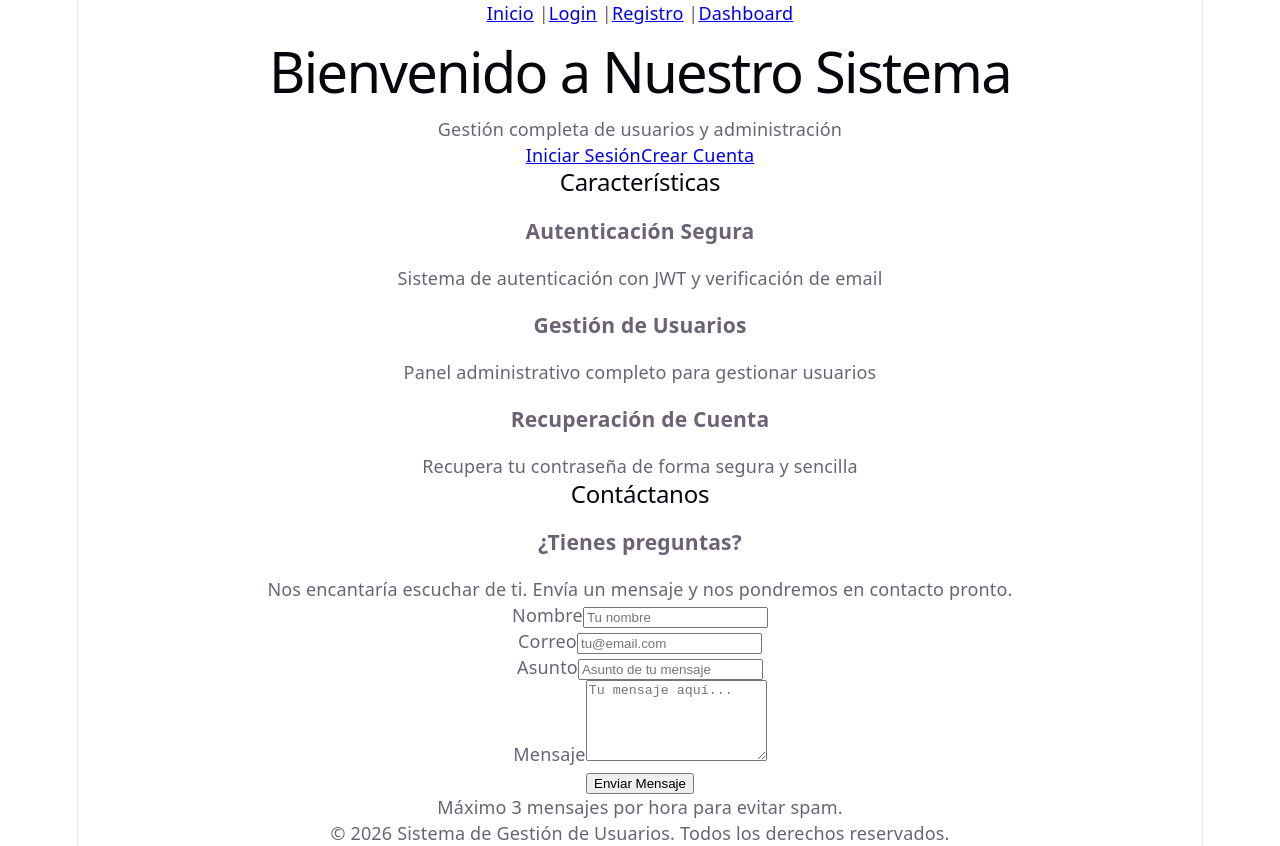
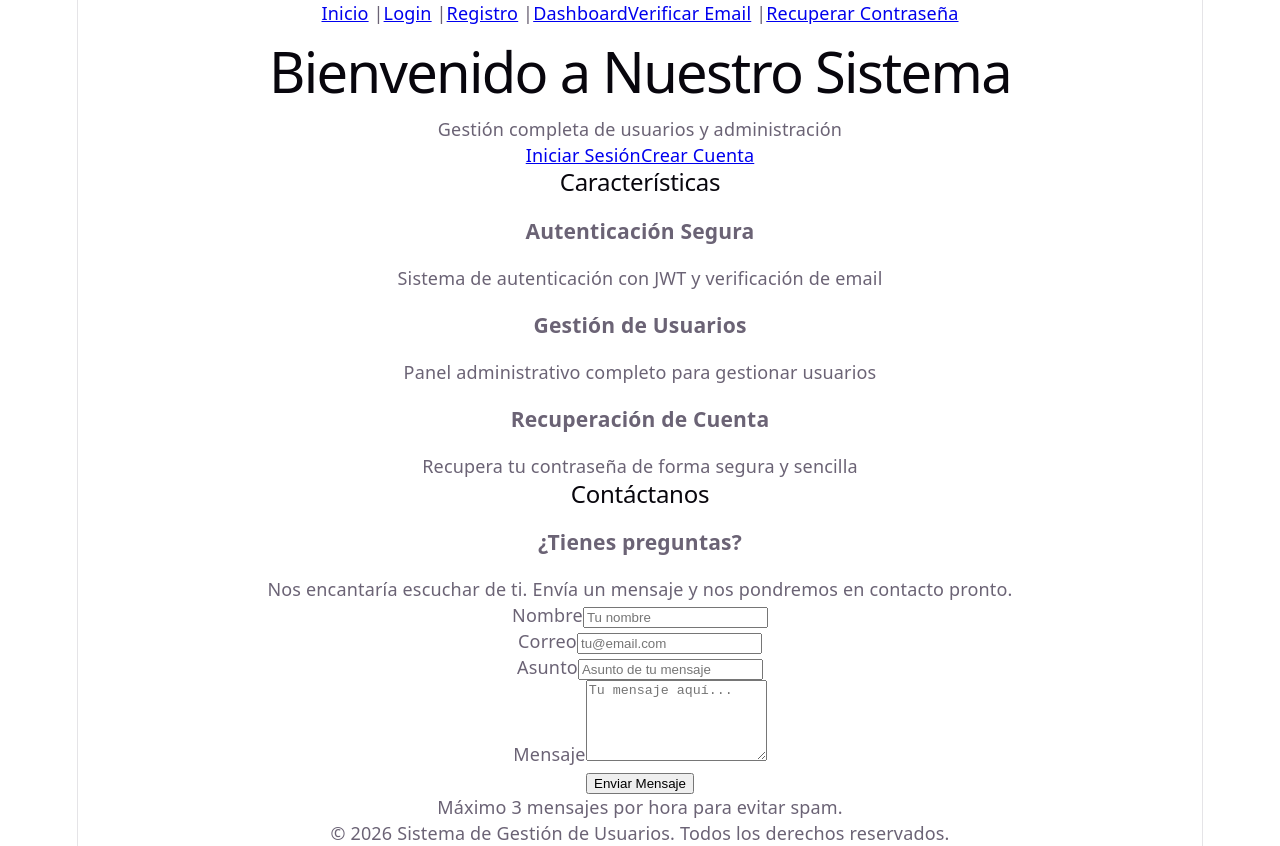
Before and after one commit to eliassidez123234dfs/projecto_formativo, a React app in the folder frontend/: page / in a window 1280 px wide. Built offline with nearby package versions, Linux system fonts and the light colour scheme; the HTML template or start-up script is replaced by a standard one.

Commit message:
correcion del react faltan estilos

```diff
--- a/frontend/src/App.jsx
+++ b/frontend/src/App.jsx
@@ -3,18 +3,19 @@ import { Landing } from './pages/Landing'
 import { Login } from './pages/Login'
 import { Register } from './pages/Register'
 import { Dashboard } from './pages/Dashboard'
-import { Email } from './pages/Email'
-import { Password } from './pages/Password'
+import { VerificarEmail } from './pages/Email'          // ← nombre correcto
+import { RecuperarPassword } from './pages/Password'    // ← nombre correcto
 
 function App() {
   return (
     <BrowserRouter>
       <nav>
-        {/* Navegación básica para probar */}
         <Link to="/">Inicio</Link> |
         <Link to="/login">Login</Link> |
         <Link to="/register">Registro</Link> |
         <Link to="/dashboard">Dashboard</Link>
+        <Link to="/email">Verificar Email</Link> |
+        <Link to="/password">Recuperar Contraseña</Link>
       </nav>
 
       <Routes>
@@ -22,8 +23,8 @@ function App() {
         <Route path="/login" element={<Login />} />
         <Route path="/register" element={<Register />} />
         <Route path="/dashboard" element={<Dashboard />} />
-        <Route path="/email" element={<Email />} />
-        <Route path="/password" element={<Password />} />
+        <Route path="/email" element={<VerificarEmail />} />
+        <Route path="/password" element={<RecuperarPassword />} />
       </Routes>
     </BrowserRouter>
   )
```
